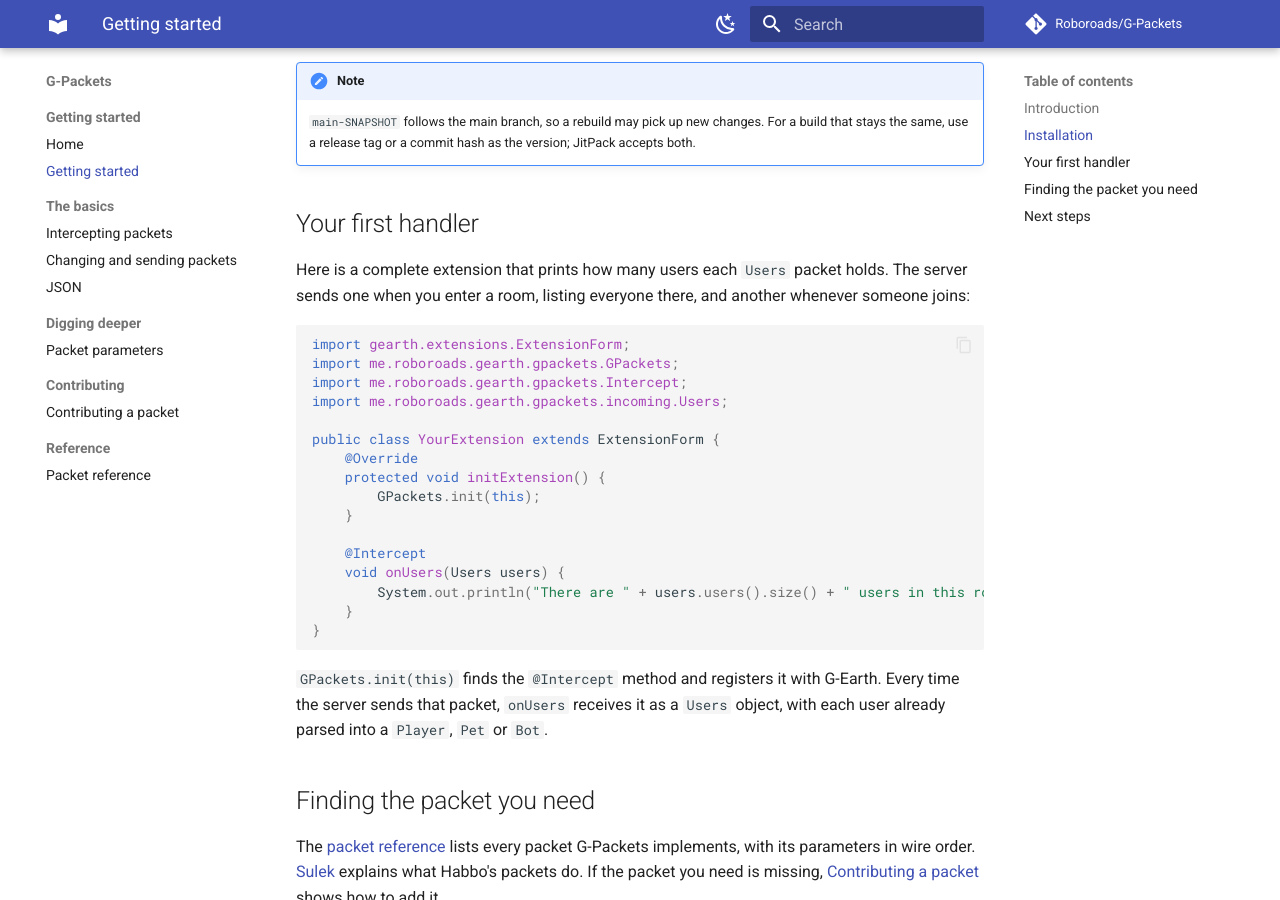
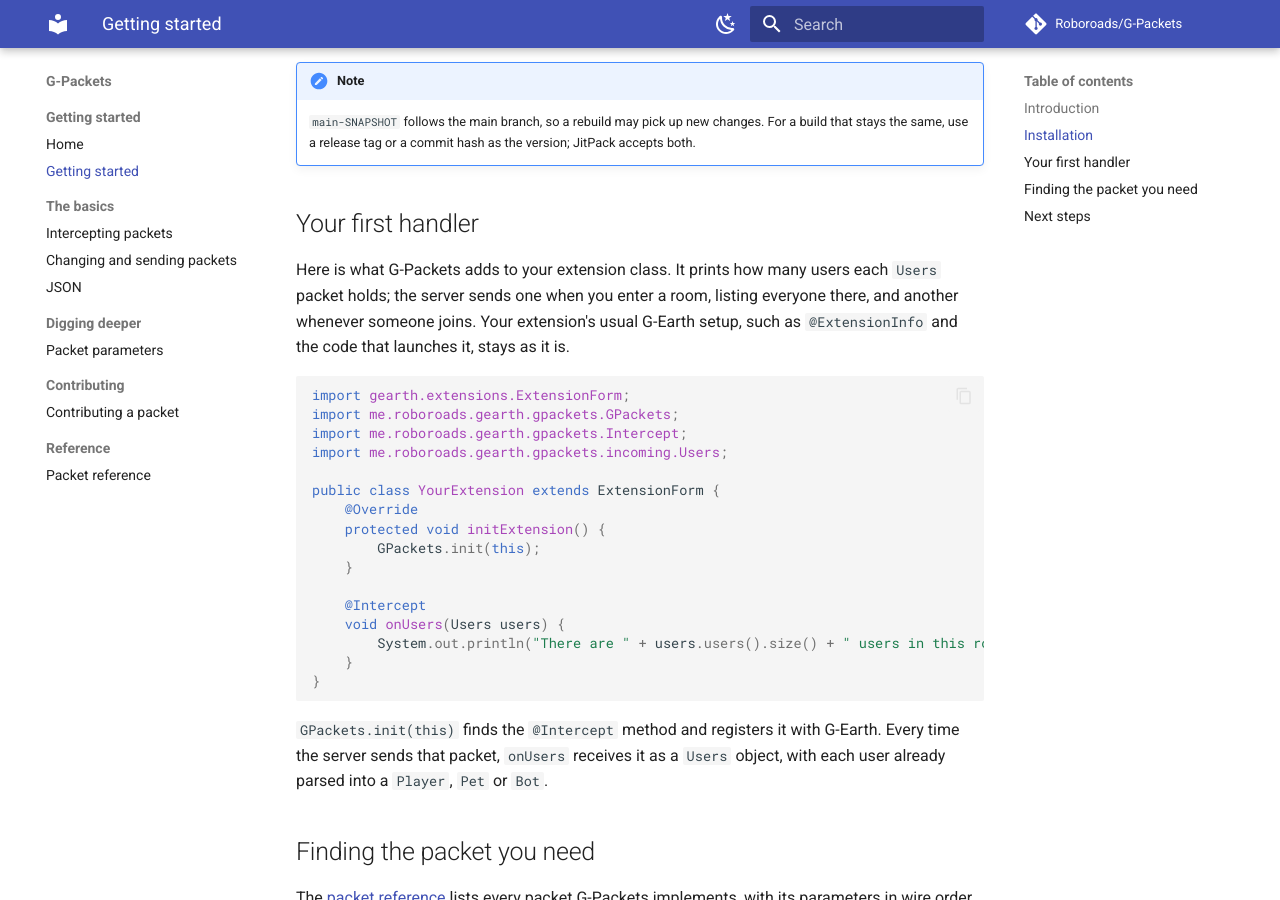
Before and after one commit to Roboroads/G-Packets, an MkDocs documentation site: the page built from docs/getting-started.md, in a window 1280 px wide and 900 px high, scrolled down 913 px. Built offline with MkDocs 1.6.1 and Material for MkDocs 9.7.7, drawn with Linux system fonts in a browser that asks for light colours; comment, search, counter and statistics services are not loaded.

Commit message:
docs: stop calling the getting started snippet a complete extension

````diff
--- a/docs/getting-started.md
+++ b/docs/getting-started.md
@@ -44,7 +44,7 @@ dependencies {
 
 ## Your first handler
 
-Here is a complete extension that prints how many users each `Users` packet holds. The server sends one when you enter a room, listing everyone there, and another whenever someone joins:
+Here is what G-Packets adds to your extension class. It prints how many users each `Users` packet holds; the server sends one when you enter a room, listing everyone there, and another whenever someone joins. Your extension's usual G-Earth setup, such as `@ExtensionInfo` and the code that launches it, stays as it is.
 
 ```java
 import gearth.extensions.ExtensionForm;
````
